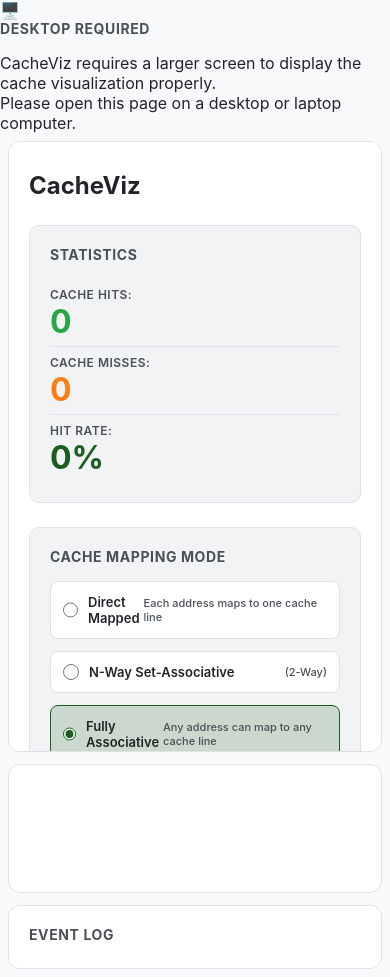
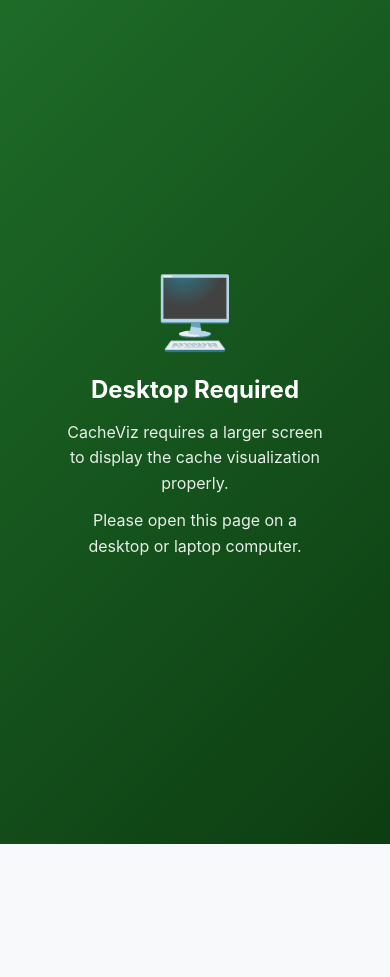
Before and after one commit to roypriyanshu02/cacheviz, a website: page public/index.html in a window 390 px wide. After the commit the page ends 844 px from the top, so only its background shows below. Drawn offline with Linux system fonts and the light colour scheme.

Commit message:
style: add mobile blocking and visualization styling

```diff
--- a/public/styles.css
+++ b/public/styles.css
@@ -64,6 +64,78 @@
   overflow: hidden;
 }
 
+/* Mobile Blocking Overlay */
+.mobile-block {
+  display: none;
+  position: fixed;
+  top: 0;
+  left: 0;
+  width: 100vw;
+  height: 100vh;
+  background: linear-gradient(135deg, #1e6b28 0%, #0d3d12 100%);
+  z-index: 10000;
+  align-items: center;
+  justify-content: center;
+}
+
+.mobile-block-content {
+  text-align: center;
+  padding: 2rem;
+  max-width: 320px;
+  color: white;
+}
+
+.mobile-block-icon {
+  font-size: 4rem;
+  margin-bottom: 1.5rem;
+  animation: pulse-icon 2s ease-in-out infinite;
+}
+
+@keyframes pulse-icon {
+
+  0%,
+  100% {
+    transform: scale(1);
+  }
+
+  50% {
+    transform: scale(1.1);
+  }
+}
+
+.mobile-block h2 {
+  font-size: 1.5rem;
+  font-weight: 700;
+  margin-bottom: 1rem;
+  color: white;
+  text-transform: none;
+  letter-spacing: 0;
+}
+
+.mobile-block p {
+  font-size: 1rem;
+  line-height: 1.6;
+  opacity: 0.9;
+  margin-bottom: 0.75rem;
+}
+
+.mobile-block-hint {
+  font-size: 0.875rem;
+  opacity: 0.7;
+}
+
+/* Show mobile block and hide content on small screens */
+@media (max-width: 900px) {
+  .mobile-block {
+    display: flex;
+  }
+
+  .container {
+    display: none;
+  }
+}
+
+
 .container {
   display: flex;
   height: 100vh;
@@ -91,12 +163,19 @@
 .center-panel {
   flex: 1 1 60%;
   min-width: 0;
-  padding: 2.5rem;
+  padding: 1rem;
   display: flex;
   align-items: center;
   justify-content: center;
   background: var(--bg-panel);
   overflow: hidden;
+}
+
+/* Canvas Visualization */
+#visualization {
+  width: 100%;
+  height: 100%;
+  display: block;
 }
 
 .right-panel {
@@ -172,9 +251,11 @@
   0% {
     transform: scale(1);
   }
+
   50% {
     transform: scale(1.1);
   }
+
   100% {
     transform: scale(1);
   }
@@ -388,18 +469,23 @@
 }
 
 @keyframes inputShake {
-  0%, 100% {
+
+  0%,
+  100% {
     transform: translateX(0);
   }
+
   25% {
     transform: translateX(-4px);
   }
+
   75% {
     transform: translateX(4px);
   }
 }
 
-.execute-btn, .reset-btn {
+.execute-btn,
+.reset-btn {
   padding: 0.75rem 1.25rem;
   font-size: 0.875rem;
   font-weight: 600;
@@ -491,6 +577,7 @@
     opacity: 0;
     transform: translateY(-8px);
   }
+
   to {
     opacity: 1;
     transform: translateY(0);
@@ -604,10 +691,12 @@
     stroke-dasharray: 0 80;
     opacity: 0.3;
   }
+
   50% {
     stroke-dasharray: 40 40;
     opacity: 1;
   }
+
   100% {
     stroke-dasharray: 0 80;
     opacity: 0.3;
@@ -620,10 +709,12 @@
     stroke-dashoffset: 0;
     opacity: 0.4;
   }
+
   50% {
     stroke-dasharray: 40 40;
     opacity: 1;
   }
+
   100% {
     stroke-dasharray: 0 80;
     opacity: 0.4;
@@ -685,9 +776,12 @@
 }
 
 @keyframes targetPulse {
-  0%, 100% {
+
+  0%,
+  100% {
     stroke-opacity: 1;
   }
+
   50% {
     stroke-opacity: 0.5;
   }
@@ -731,10 +825,13 @@
 }
 
 @keyframes hitFlash {
-  0%, 100% {
+
+  0%,
+  100% {
     fill: var(--bg-panel);
     stroke: var(--border-color);
   }
+
   50% {
     fill: rgba(40, 167, 69, 0.5);
     stroke: var(--color-hit);
@@ -747,6 +844,7 @@
     opacity: 1;
     fill: var(--bg-panel);
   }
+
   100% {
     opacity: 0.2;
     fill: var(--bg-soft);
@@ -758,6 +856,7 @@
     opacity: 0.2;
     transform: scale(0.95);
   }
+
   100% {
     opacity: 1;
     transform: scale(1);
@@ -770,11 +869,13 @@
     stroke: var(--border-color);
     stroke-width: 1.5;
   }
+
   45% {
     fill: rgba(255, 193, 7, 0.6);
     stroke: var(--warning);
     stroke-width: 2.6;
   }
+
   100% {
     fill: rgba(255, 193, 7, 0.15);
     stroke: rgba(255, 193, 7, 0.45);
@@ -791,15 +892,20 @@
 }
 
 @keyframes missShake {
-  0%, 100% {
+
+  0%,
+  100% {
     opacity: 1;
   }
+
   25% {
     opacity: 0.6;
   }
+
   50% {
     opacity: 1;
   }
+
   75% {
     opacity: 0.6;
   }
@@ -844,9 +950,12 @@
 }
 
 @keyframes wireGlow {
-  0%, 100% {
+
+  0%,
+  100% {
     stroke-opacity: 0.5;
   }
+
   50% {
     stroke-opacity: 1;
   }
@@ -950,9 +1059,11 @@
     padding: 1rem;
     gap: 0.75rem;
   }
+
   .panel {
     padding: 1.25rem;
   }
+
   .center-panel {
     padding: 2rem;
   }
@@ -962,13 +1073,16 @@
   .container {
     padding: 0.75rem;
   }
+
   .left-panel {
     flex: 0 1 20%;
   }
+
   .center-panel {
     flex: 1 1 60%;
     padding: 1.5rem;
   }
+
   .right-panel {
     flex: 0 1 20%;
   }
@@ -979,6 +1093,7 @@
     flex-direction: column;
     padding: 0.5rem;
   }
+
   .left-panel,
   .center-panel,
   .right-panel {
@@ -1028,6 +1143,7 @@
 
 /* Reduced motion support */
 @media (prefers-reduced-motion: reduce) {
+
   *,
   *::before,
   *::after {
@@ -1045,6 +1161,7 @@
     transition: none !important;
   }
 }
+
 ::-webkit-scrollbar {
   width: 8px;
   height: 8px;
@@ -1173,9 +1290,12 @@
 }
 
 @keyframes cpuProcess {
-  0%, 100% {
+
+  0%,
+  100% {
     fill: #2e7d32;
   }
+
   50% {
     fill: #1e6b28;
   }
@@ -1186,9 +1306,12 @@
 }
 
 @keyframes coreGlow {
-  0%, 100% {
+
+  0%,
+  100% {
     opacity: 0.7;
   }
+
   50% {
     opacity: 1;
     filter: brightness(1.3);
@@ -1231,6 +1354,7 @@
   white-space: nowrap;
   border: 0;
 }
+
 .modal {
   position: fixed;
   top: 0;
```
